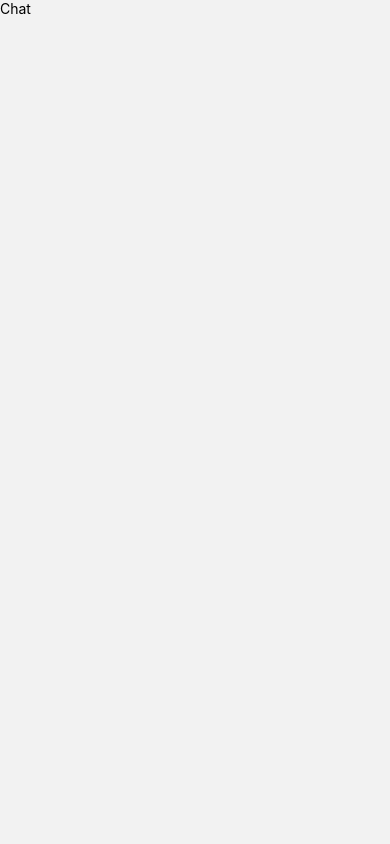
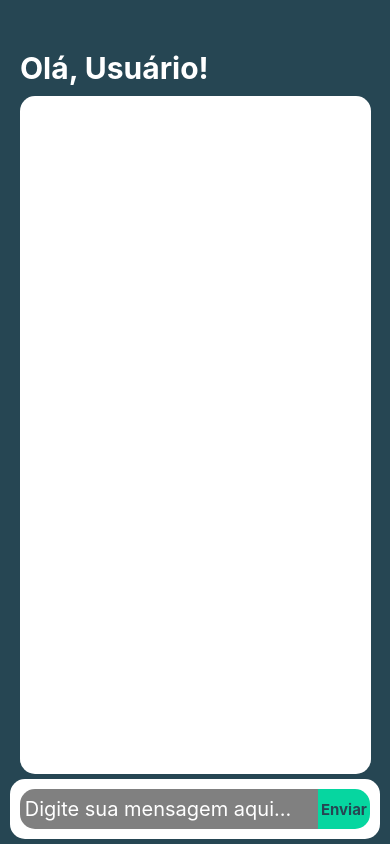
Before and after one commit to yagobelo/App-ChatSocket, a React Native app: screen /Chat in a window 390 px wide. Built offline with nearby package versions, Linux system fonts and the light colour scheme.

Commit message:
feat: add Chat in pages and add animations in Chat

```diff
--- a/src/pages/Chat/index.js
+++ b/src/pages/Chat/index.js
@@ -1,14 +1,102 @@
 import React from "react";
-import { View, Text, StyleSheet } from "react-native";
+import {
+  View,
+  Text,
+  StyleSheet,
+  TextInput,
+  TouchableOpacity,
+} from "react-native";
+import * as Animatable from "react-native-animatable";
 
 export default function Chat() {
   return (
-    <View>
-      <Text>Chat</Text>
+    <View style={styles.container}>
+      <Animatable.View
+        animation={"fadeInLeft"}
+        deley={1000}
+        style={styles.containerHeader}
+      >
+        <Text style={styles.textHeader}>Olá, Usuário!</Text>
+      </Animatable.View>
+
+      <Animatable.View
+        animation={"zoomIn"}
+        delay={1000}
+        style={styles.containerChat}
+      ></Animatable.View>
+
+      <Animatable.View
+        animation={"zoomInDown"}
+        deley={1000}
+        style={styles.containerForm}
+      >
+        <TextInput
+          style={styles.input}
+          placeholder="Digite sua mensagem aqui..."
+          placeholderTextColor={"white"}
+        ></TextInput>
+        <TouchableOpacity style={styles.button}>
+          <Text style={styles.textButton}>Enviar</Text>
+        </TouchableOpacity>
+      </Animatable.View>
     </View>
   );
 }
 
 const styles = StyleSheet.create({
-  container: {},
+  container: {
+    flex: 1,
+    backgroundColor: "#264653",
+  },
+  containerHeader: {
+    paddingTop: 50,
+    marginStart: 20,
+  },
+  textHeader: {
+    fontSize: 30,
+    color: "white",
+    fontWeight: "bold",
+  },
+  containerChat: {
+    backgroundColor: "white",
+    width: "90%",
+    height: "80%",
+    alignSelf: "center",
+    padding: 20,
+    marginTop: 10,
+    borderRadius: 15,
+    flex: 2,
+  },
+  containerForm: {
+    backgroundColor: "white",
+    width: "95%",
+    margin: 5,
+    borderRadius: 15,
+    flexDirection: "row",
+    padding: 10,
+    alignSelf: "center",
+  },
+  input: {
+    backgroundColor: "grey",
+    width: "85%",
+    height: 40,
+    borderTopLeftRadius: 15,
+    borderBottomLeftRadius: 15,
+    color: "white",
+    fontSize: 20,
+    padding: 5,
+  },
+  button: {
+    backgroundColor: "#06d6a0",
+    width: "15%",
+    borderTopRightRadius: 15,
+    borderBottomRightRadius: 15,
+    alignItems: "center",
+    justifyContent: "center",
+  },
+  textButton: {
+    color: "#264653",
+    fontSize: 15,
+    fontWeight: "bold",
+  },
 });
```
